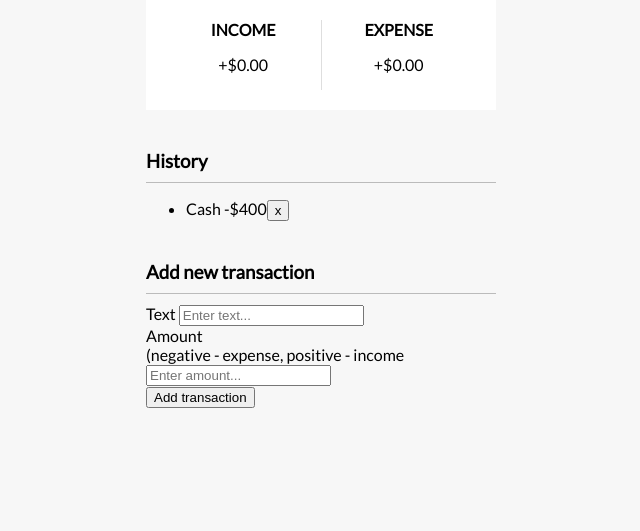
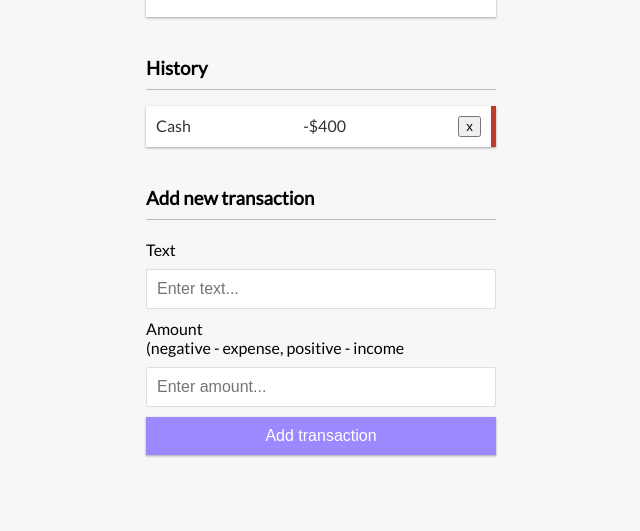
Before and after one commit to hongchingisme/My_projects, a plain HTML site: page Expense Tracker/index.html in a window 1280 px wide. Shown: the part 269-800 px from the top of the page, without its empty margins (319-959 px from the left). Drawn offline with Linux system fonts and the light colour scheme; a script that the page names is missing.

Commit message:
Add form button and history list CSS

```diff
--- a/Expense Tracker/style.css
+++ b/Expense Tracker/style.css
@@ -1,4 +1,9 @@
 @import url('https://fonts.googleapis.com/css?family=Lato&display=swap');
+
+:root {
+  --box-shadow: 0 1px 3px rgba(0, 0, 0, 0.12), 0 1px 2px rgba(0, 0, 0, 0.24);
+}
+
 
 * {
   box-sizing: border-box;
@@ -54,3 +59,73 @@ h4 {
 .inc-exp-container > div:first-of-type {
   border-right: 1px solid #dedede;
 }
+
+.money {
+  font-size: 20px;
+  letter-spacing: 1px;
+  margin: 5px 0;
+}
+
+.money.plus {
+  color: #2ecc71;
+}
+
+.money.minus {
+  color: #c0392b;
+}
+
+label {
+  display: inline-block;
+  margin:  10px 0;
+}
+
+input[type="text"] ,
+input[type="number"]{
+  border:  1px  solid #dedede;
+  border-radius:  2px;
+  display: block;
+  font-size: 16px;
+  padding: 10px;
+  width: 100%;
+}
+
+.btn{
+
+   background-color: #9c88ff;
+   box-shadow: var(--box-shadow);
+   border: 0 ;
+   color: #fff;
+   display: block;
+   font-size: 16px;
+   margin: 10px 0 30px;
+   padding: 10px;
+   width: 100%;
+
+}
+
+.list {
+  list-style-type: none;
+  padding: 0;
+  margin-bottom: 40px;
+}
+
+.list li {
+  background-color: #fff;
+  box-shadow: var(--box-shadow);
+  color: #333;
+  display: flex;
+  justify-content: space-between;
+  position: relative;
+  padding: 10px;
+  margin: 10px 0;
+}
+
+/* plus and minus color change*/
+
+.list li.plus{
+  border-right: 5px solid #2ecc71;
+}
+
+.list li.minus{
+  border-right: 5px solid #c0392b;
+}
```
